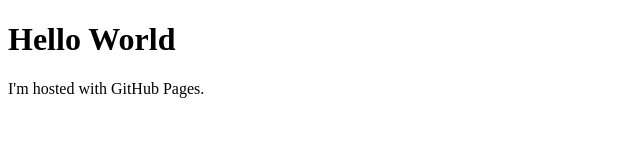
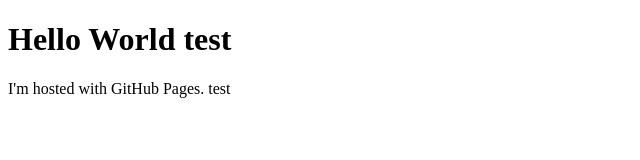
Before and after one commit to XingChen123/myBlog, a plain HTML site: page index.html in a window 1280 px wide. Shown: the whole page, without its empty margins (0-640 px from the left). Drawn offline with Linux system fonts and the light colour scheme.

Commit message:
add test

```diff
--- a/index.html
+++ b/index.html
@@ -1,7 +1,7 @@
 <!DOCTYPE html>
 <html>
 <body>
-<h1>Hello World</h1>
-<p>I'm hosted with GitHub Pages.</p>
+<h1>Hello World test</h1>
+<p>I'm hosted with GitHub Pages. test </p>
 </body>
 </html>
```
